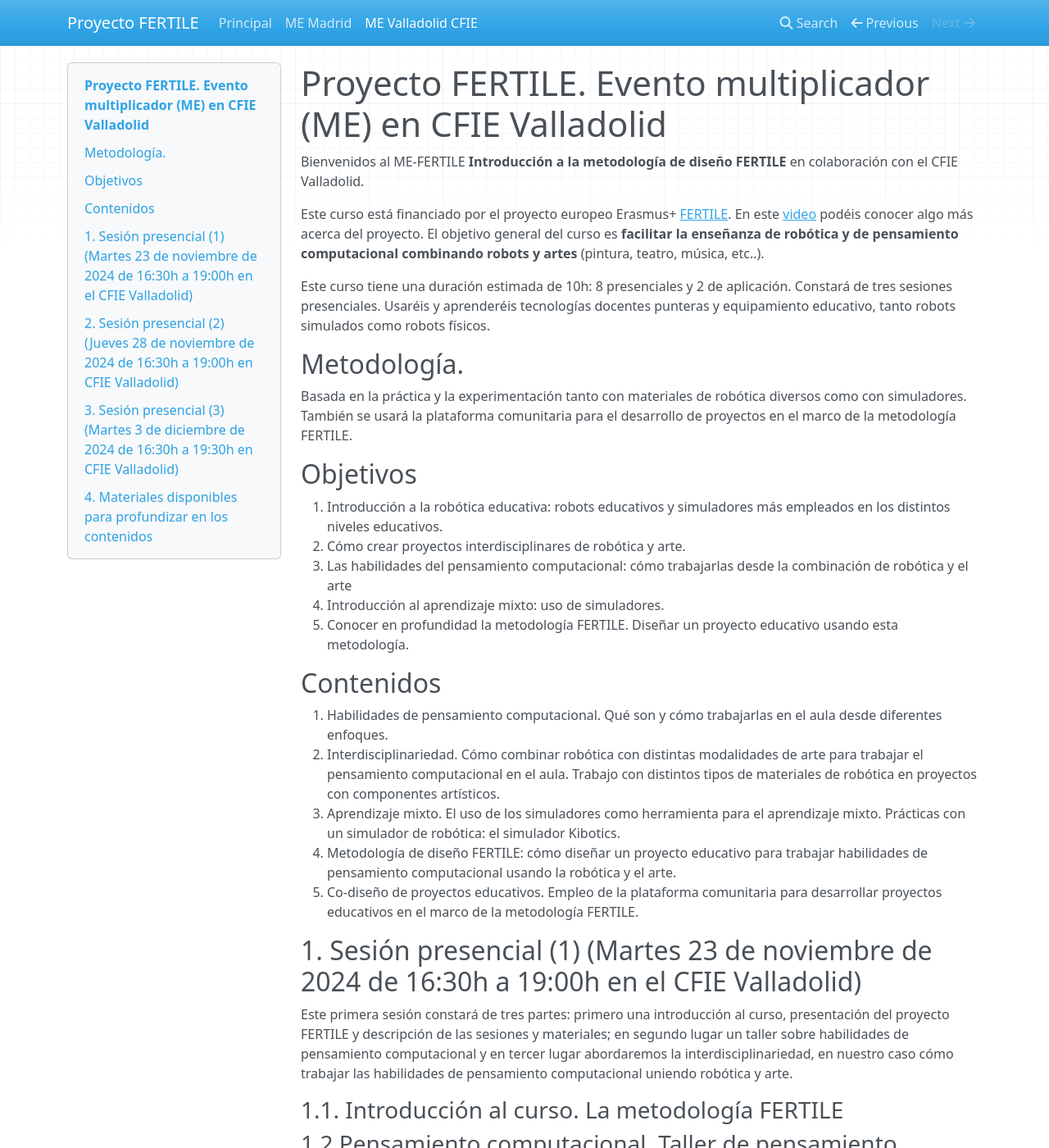
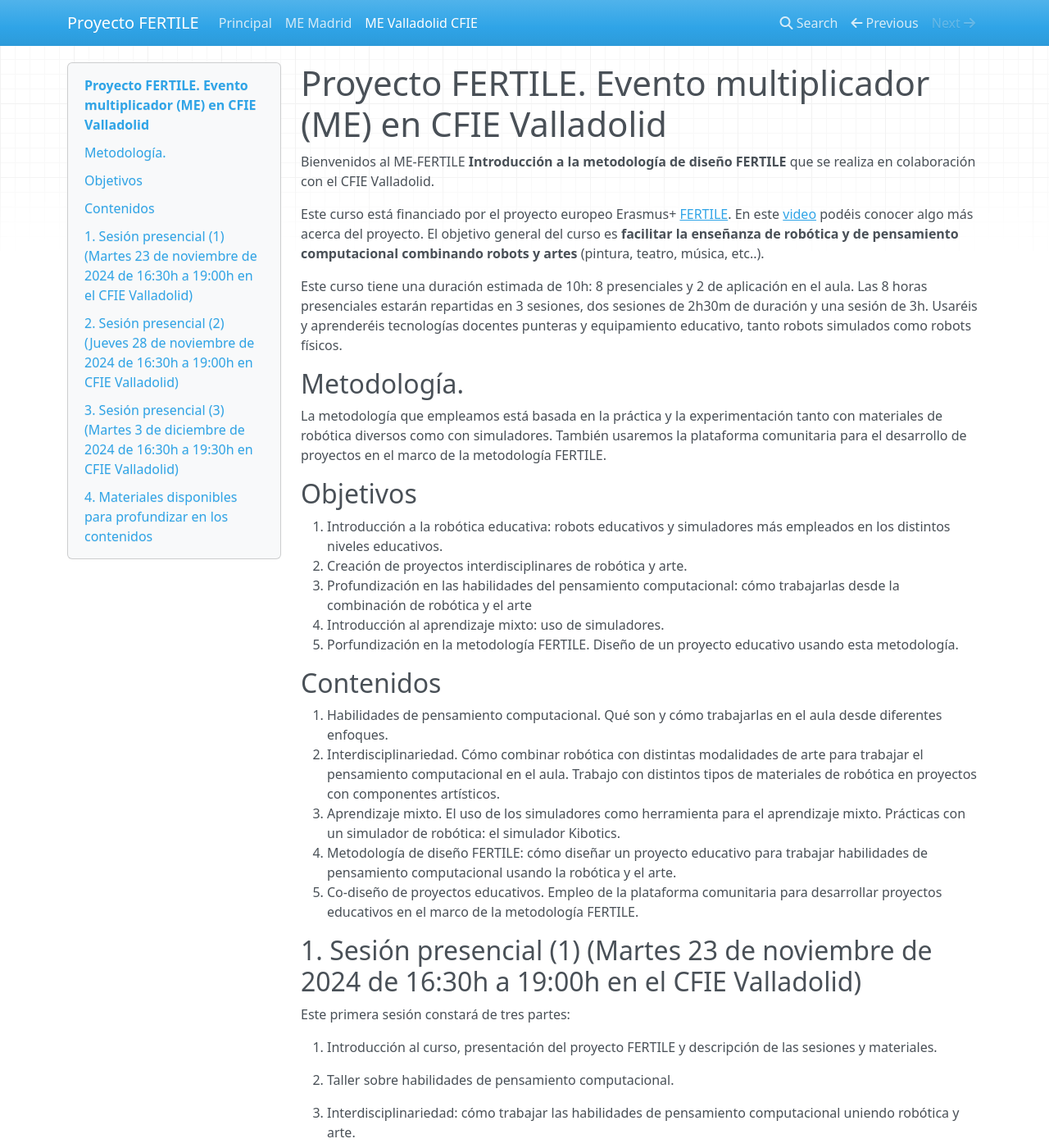
Before and after one commit to RoboticsLabURJC/estudio-piloto-fertile, an MkDocs documentation site: the page built from docs/ME_Valladolid.md, in a window 1280 px wide and 1400 px high. Shown: the whole window at 82% size. Built offline with MkDocs 1.6.1, drawn with Linux system fonts in a browser that asks for light colours; nearby versions of some CDN libraries; some of the changed text lies outside the part shown.

Commit message:
Corregidas erratas y cambiados algunos materiales de sitio para el ME de Valladolid

```diff
--- a/docs/ME_Valladolid.md
+++ b/docs/ME_Valladolid.md
@@ -1,21 +1,21 @@
 # Proyecto FERTILE. Evento multiplicador (ME) en CFIE Valladolid
 
-Bienvenidos al ME-FERTILE **Introducción a la metodología de diseño FERTILE** en colaboración con el CFIE Valladolid.
+Bienvenidos al ME-FERTILE **Introducción a la metodología de diseño FERTILE** que se realiza en colaboración con el CFIE Valladolid.
 
 Este curso está financiado por el proyecto europeo Erasmus+ [FERTILE](https://fertile-project.eu/). En este [video](https://youtu.be/zb7qgJyj5_U) podéis conocer algo más acerca del proyecto. El objetivo general del curso es **facilitar la enseñanza de robótica y de pensamiento computacional combinando robots y artes** (pintura, teatro, música, etc..).
 
-Este curso tiene una duración estimada de 10h: 8 presenciales y 2 de aplicación. Constará de tres sesiones presenciales.  Usaréis y aprenderéis tecnologías docentes punteras y equipamiento educativo, tanto robots simulados como robots físicos.
+Este curso tiene una duración estimada de 10h: 8 presenciales y 2 de aplicación en el aula. Las 8 horas presenciales estarán repartidas en 3 sesiones, dos sesiones de 2h30m de duración y una sesión de 3h. Usaréis y aprenderéis tecnologías docentes punteras y equipamiento educativo, tanto robots simulados como robots físicos.
 
 ##Metodología.
-Basada en la práctica y la experimentación tanto con materiales de robótica diversos como con simuladores. También se usará la plataforma comunitaria para el desarrollo de proyectos en el marco de la metodología FERTILE.
+La metodología que empleamos está basada en la práctica y la experimentación tanto con materiales de robótica diversos como con simuladores. También usaremos la plataforma comunitaria para el desarrollo de proyectos en el marco de la metodología FERTILE.
 
 ##Objetivos
 
 1. Introducción a la robótica educativa: robots educativos y simuladores más empleados en los distintos niveles educativos.
-2. Cómo crear proyectos interdisciplinares de robótica y arte.
-3. Las habilidades del pensamiento computacional: cómo trabajarlas desde la combinación de robótica y el arte
+2. Creación de proyectos interdisciplinares de robótica y arte.
+3. Profundización en las habilidades del pensamiento computacional: cómo trabajarlas desde la combinación de robótica y el arte
 4. Introducción al aprendizaje mixto: uso de simuladores.
-5. Conocer en profundidad la metodología FERTILE. Diseñar un proyecto educativo usando esta metodología.
+5. Porfundización en la metodología FERTILE. Diseño de un proyecto educativo usando esta metodología.
 
 ##Contenidos
 1. Habilidades de pensamiento computacional. Qué son y cómo trabajarlas en el aula desde diferentes enfoques.
@@ -26,18 +26,27 @@
 
 ## 1. Sesión presencial (1) (Martes 23 de noviembre de 2024 de 16:30h a 19:00h en el CFIE Valladolid)
 
-Este primera sesión constará de tres partes: primero una introducción al curso, presentación del proyecto FERTILE y descripción de las sesiones y materiales; en segundo lugar un taller sobre habilidades de pensamiento computacional y en tercer lugar abordaremos la interdisciplinariedad, en nuestro caso cómo trabajar las habilidades de pensamiento computacional uniendo robótica y arte.
+Este primera sesión constará de tres partes:
+
+1. Introducción al curso, presentación del proyecto FERTILE y descripción de las sesiones y materiales.
+
+2. Taller sobre habilidades de pensamiento computacional.
+
+3. Interdisciplinariedad: cómo trabajar las habilidades de pensamiento computacional uniendo robótica y arte.
 
 ### 1.1. Introducción al curso. La metodología FERTILE
+
+Presentaremos en proyecto FERTILE, los contenidos de cada una de las sesiones del curso y los materiales que se han desarrollado en el proyecto y que están disponibles en abierto para cualquier persona que pueda estar interesada.
 
 ### 1.2 Pensamiento computacional. Taller de pensamiento computacional (Módulo 3)
 
 
 El objetivo es la reflexión sobre las habilidades de pensamiento computacional (CT) y el conocimiento de actividades educativas diseñadas para cultivarlo.
 
-Taller sobre **habilidades del pensamiento computacional**.  [Esta presentación](materiales/CT_03.pdf) es la que usamos en el taller de habilidades de pensamiento computacional.
+Trabajaremos en profundidad estas habilidades mediante el taller sobre **habilidades del pensamiento computacional**.  [Esta presentación](materiales/CT_03.pdf) es la que usamos en el taller.
 
 ### 1.3 Interdisciplinariedad (Módulo 2)
+
 
 #### Creación de un proyecto de arte y robótica
 
@@ -46,12 +55,19 @@
 Para guiaros en el desarrollo del proyecto tendréis que rellenar esta [ficha de trabajo](materiales/Interdis_01.pdf)
 
 
-
 ## 2. Sesión presencial (2) (Jueves 28 de noviembre de 2024 de 16:30h a 19:00h en CFIE Valladolid)
 
-Esta sesión tendrá dos partes. En la primera tendréis ocasión de trabajar con distintos materiales de robótica educativa. Aunque la idea es que exploréis libremente los materiales que más os interesen tenéis algunas fichas de trabajo con ideas para que podáis probarlas.
+Esta sesión tendrá dos partes:
+
+1. Trabajo con distintos materiales de robótica educativa. Aunque la idea es que exploréis libremente los materiales que más os interesen tenéis algunas fichas de trabajo con ideas para que podáis probarlas.
+
+2. Trabajo con simuladores de robótica educativa.
 
 ### 2.1 Materiales de robótica educativa
+
+Antes de comenzar a trabajar con los materiales exploraremos algunas ideas y ejemplos de proyectos que combinan robótica y arte a través de esta presentación interactiva.    * [Presentación interactiva. Ejemplos de arte y robótica](https://view.genial.ly/65855eb2d9b7b10014e3255b/presentation-examplesartroboticsspa)
+
+En el canal de YouTube del proyecto FERTILE tenéis la descripción detallada de varios proyectos desarrollados usando la metodología FERTILE. Comentaremos alguno de ellos entre todos. [Lista de vídeos con ejemplos de proyectos FERTILE](https://www.youtube.com/watch?v=-tVMhp0KQY4&list=PL1xHqPEGzU_InVaW-oB_Cq4kVhZrM5Jq8&pp=iAQB)
 
 Podréis usar los materiales que más se adapten a vuestro proyecto e intereses Aquí tenéis algunos ejemplos:
 
@@ -108,11 +124,15 @@
 
 ## 3. Sesión presencial (3) (Martes 3 de diciembre de 2024 de 16:30h a 19:30h en CFIE Valladolid)
 
-Esta sesión tendrá dos partes. En la primera hablaremos en detalle de la metodología FERTILE y en la segunda haremos una introducción a la plataforma comunitaria de FERTILE para que, haciendo uso de esta herramienta podáis diseñar un proyecto de robótica, siguiendo la metodología FERTILE.
+Esta sesión tendrá dos partes:
+
+1. Metodología FERTILE (**F**ertile **D**esign **M**etodology **FDM**)
+
+2. Taller de introducción a la plataforma comunitaria de FERTILE para que, haciendo uso de esta herramienta podáis diseñar un proyecto de robótica, siguiendo la metodología FERTILE.
 
 ### 3.1 Metodología de diseño FERTILE (FDM) (Módulo 5)
 
-El objetivo de este módulo es conocer en profundidad la metodología FERTILE. Con lo aprendido en todo el curso cada equipo tendrá que diseñar un proyecto de robótica y arte siguiendo los pasos de la metodología FERTILE y realizar la evaluación.
+El objetivo de este módulo es conocer en profundidad la metodología FERTILE. Con lo aprendido en todo el curso cada equipo diseñaréis un proyecto de robótica y arte siguiendo los pasos de la metodología FERTILE.
 
 En esta sesión emplearemos:
 
```
Also changed, not shown: other parts of docs/ME_Valladolid.md (+0 -1 lines).
